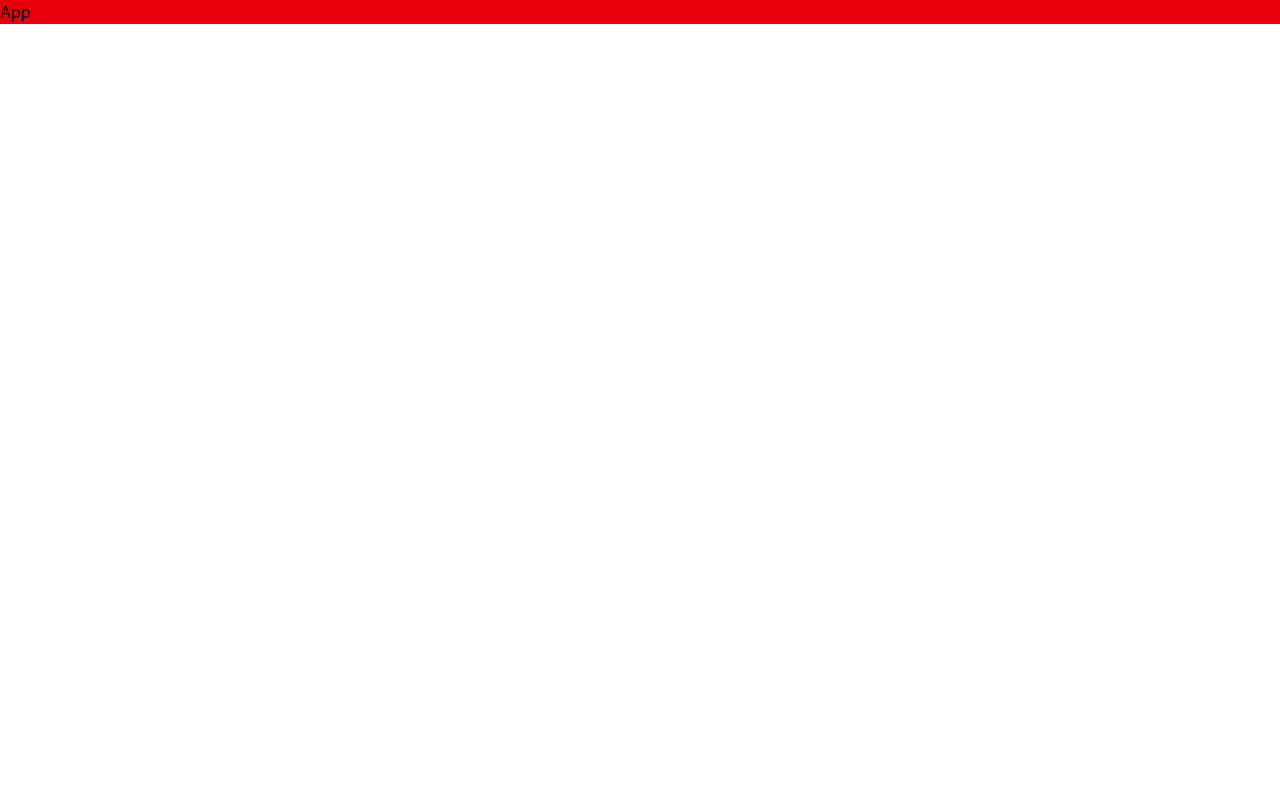
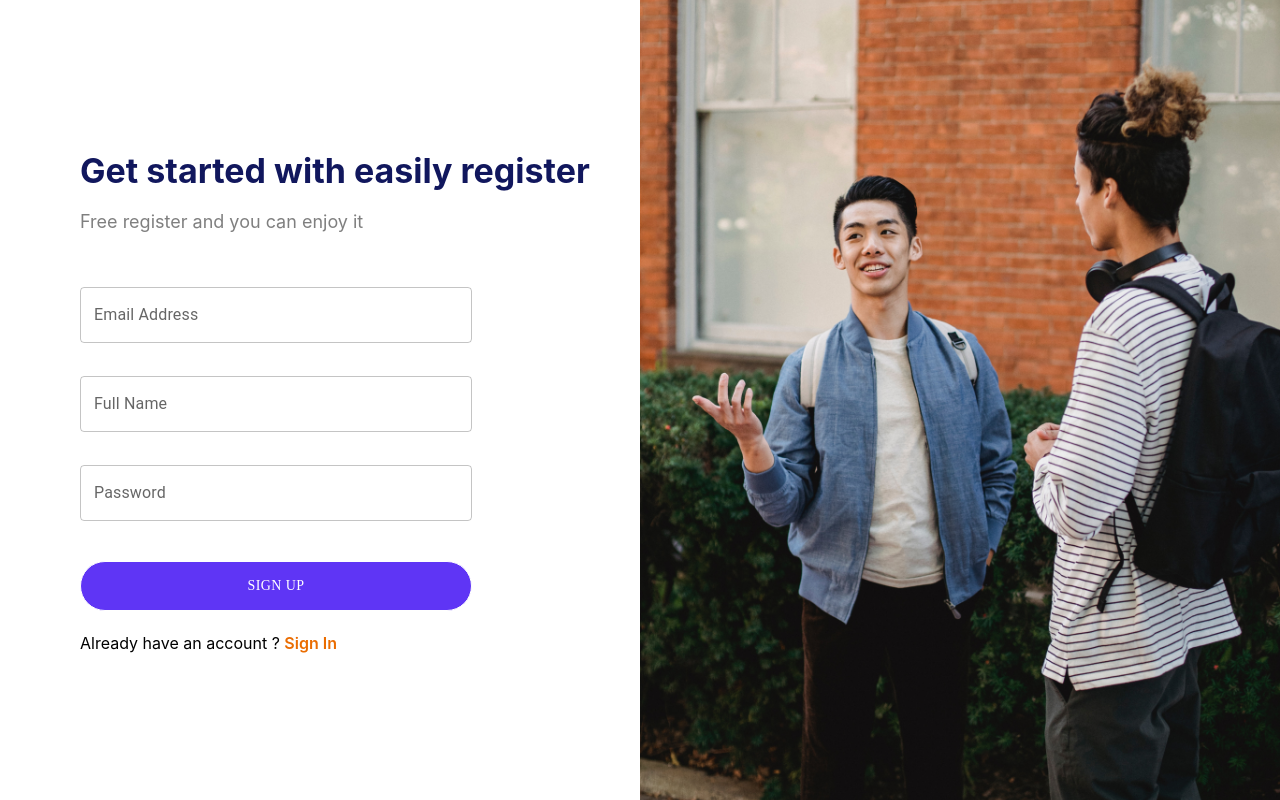
Before and after one commit to mdshavoahmadejoydev/Adda-chatapp, a React (Vite) app: page / in a window 1280 px wide. Built offline with nearby package versions, Linux system fonts and the light colour scheme.

Commit message:
feat: add registrations page

```diff
--- a/index.html
+++ b/index.html
@@ -5,6 +5,10 @@
     <link rel="icon" type="image/svg+xml" href="/favicon.svg" />
     <meta name="viewport" content="width=device-width, initial-scale=1.0" />
     <title>adda-chatting-app</title>
+
+    <link href="https://fonts.googleapis.com/css2?family=Nunito:ital,wght@0,200..1000;1,200..1000&display=swap" rel="stylesheet">
+    <link href="https://fonts.googleapis.com/css2?family=Open+Sans:ital,wght@0,300..800;1,300..800&display=swap" rel="stylesheet">
+
   </head>
   <body>
     <div id="root"></div>
--- a/package.json
+++ b/package.json
@@ -10,9 +10,13 @@
     "preview": "vite preview"
   },
   "dependencies": {
+    "@emotion/react": "^11.14.0",
+    "@emotion/styled": "^11.14.1",
+    "@mui/material": "^9.4.0",
     "@tailwindcss/vite": "^4.3.3",
     "react": "^19.2.8",
     "react-dom": "^19.2.8",
+    "react-router-dom": "^7.18.4",
     "tailwindcss": "^4.3.3"
   },
   "devDependencies": {
--- a/src/App.jsx
+++ b/src/App.jsx
@@ -1,8 +1,27 @@
 import React from 'react'
+import {
+  createRoutesFromElements,
+  createBrowserRouter,
+  Route,
+  RouterProvider,
+} from "react-router-dom";
+import Registration from './pages/Registration';
+import Login from './pages/Login';
+
+const router = createBrowserRouter(
+  createRoutesFromElements(
+    <>
+    <Route path="/" element={<Registration />}> </Route>
+    <Route path="/login" element={<Login />}> </Route>
+    </>
+
+  )
+);
+
 
 const App = () => {
   return (
-    <div className='bg-red-600'>App</div>
+    <RouterProvider router={router} />
   )
 }
 
--- /dev/null
+++ b/src/components/Image.jsx
@@ -0,0 +1,9 @@
+import React from 'react'
+
+const Image = ({src, alt, classname}) => {
+  return (
+    <img className={classname} src={src} alt={alt} />
+  )
+}
+
+export default Image
--- a/src/index.css
+++ b/src/index.css
@@ -1 +1,8 @@
 @import "tailwindcss";
+
+@theme {
+  --text-34: 34px;
+  --color-primary: #11175D;
+  --font-nonito: ["Nunito", "sans-serif"];
+  --font-Opensans: ["Open Sans", "sans-serif"];
+}
--- /dev/null
+++ b/src/pages/Login.jsx
@@ -0,0 +1,9 @@
+import React from 'react'
+
+const Login = () => {
+  return (
+    <div>Login</div>
+  )
+}
+
+export default Login
--- /dev/null
+++ b/src/pages/Registration.jsx
@@ -0,0 +1,56 @@
+import Grid from '@mui/material/Grid';
+import regImage from '../assets/reg.png'
+import Image from '../components/Image'
+import TextField from '@mui/material/TextField';
+import Button from '@mui/material/Button';
+
+import { styled } from '@mui/material/styles';
+
+const BootstrapButton = styled(Button)({
+  background: '#5F35F5',
+  border: '1px solid',
+  padding: '6px 12px',
+  fontSize: '40',
+  color: 'white',
+  borderRadius: '100%',
+  width: '70%',
+  marginTop: '51px',
+  marginBottom: '34px',
+  fontFamily: 'Opensans',
+  boxShadow: 'none'
+});
+
+
+const CssTextField = styled(TextField)({
+  width: '70%',
+  marginTop: '51px'
+});
+const CssTextFieldtwothree = styled(TextField)({
+  width: '70%',
+  marginTop: '33px'
+});
+
+const Registration = () => {
+  return (
+    <Grid container>
+      <Grid size={6}>
+        <div className='flex justify-end items-center h-full'>
+          <div className='w-[560px]'>
+            <h2 className='text-34 text-primary font-bold font-nonito'>Get started with easily register</h2>
+            <p className='text-lg text-black/50 font-normal font-nonito pt-3'>Free register and you can enjoy it</p>
+            <CssTextField id="outlined-basic" label="Email Address" variant="outlined" />
+            <CssTextFieldtwothree id="outlined-basic" label="Full Name" variant="outlined" />
+            <CssTextFieldtwothree id="outlined-basic" label="Password" variant="outlined" />
+            <BootstrapButton className='test-[#FFFFFF]! py-3! rounded-full! bg-[#5F35F5]! w-[70%] mt-10! mb-5!' variant="contained">Sign up</BootstrapButton>
+            <p>Already  have an account ? <span className='text-[#EA6C00] font-semibold'>Sign In</span></p>
+          </div>
+        </div>
+      </Grid>
+      <Grid size={6}>
+        <Image classname={`w-full h-screen object-cover`} src={regImage} alt={`reg img`} />
+      </Grid>
+    </Grid>
+  );
+};
+
+export default Registration;
```
Also changed, not shown: src/assets/reg.png (added), 1 other file (tests, documents, lock files or other folders).
